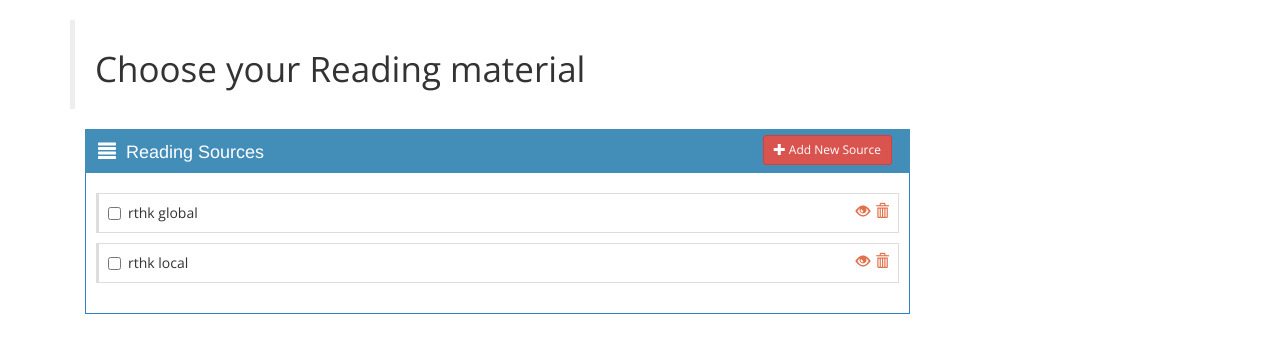
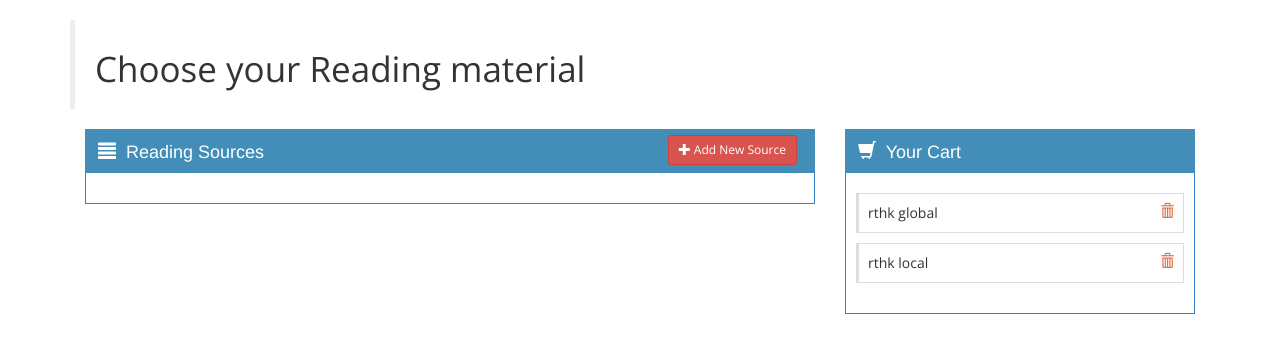
Before and after one commit to koman2019/web-rss-reader, a PHP site: page /main.html in a window 1280 px wide. Shown: the part 54-407 px from the top of the page. Run offline with PHP 8.4, Linux system fonts and the light colour scheme; data comes from the database, SQL or seed files in the repository; data that the repository does not hold is empty.

Commit message:
choose-source-page

```diff
--- a/www/ajax/getSource.php
+++ b/www/ajax/getSource.php
@@ -4,7 +4,9 @@ $status = '%';
 if(isset($_GET['status'])){
 $status = $_GET['status'];
 }
-$query="select sourcename, url from sources order by sourcename";
+$userID = $_GET['uid'];
+$query="select distinct sources.sourcename, sources.url from sources where sources.sourcename not in (select sourcename from users_have_sources where userid=1) order by sourcename ";
+#$query="select sourcename, url from sources, users_have_sources where userid='$userID' order by sourcename";
 $result = $mysqli->query($query) or die($mysqli->error.__LINE__);
 
 $arr = array();
--- /dev/null
+++ b/www/ajax/getSourceFromCart.php
@@ -0,0 +1,22 @@
+<?php
+require_once '../includes/db.php'; // The mysql database connection script
+$status = '%';
+if(isset($_GET['status'])){
+	$status = $_GET['status'];
+}
+if(isset($_GET['uid'])){
+	$userID = $_GET['uid'];
+	$query="select sourcename from users_have_sources where userid='$userID' order by sourcename";
+	$result = $mysqli->query($query) or die($mysqli->error.__LINE__);
+
+	$arr = array();
+	if($result->num_rows > 0) {
+		while($row = $result->fetch_assoc()) {
+			$arr[] = $row;
+		}
+	}
+}
+
+# JSON-encode the response
+echo $json_response = json_encode($arr);
+?>
--- a/www/app/app.js
+++ b/www/app/app.js
@@ -2,24 +2,29 @@
 var app = angular.module('myApp', []);
 
 app.controller('sourcesController', function($scope, $http, $sce) {
+
 	getSource(); // Load all available tasks
+	getSourceFromCart();
+
 	function getSource(){
-		$http.post("ajax/getSource.php").success(function(data){
-			$scope.tasks = data;
-			console.log($scope.tasks)
+		$http.post("ajax/getSource.php?uid=" + 1).success(function(data){
+			$scope.sources = data;
+			console.log($scope.sources)
 			//console.log($scope.tasks[0].url)
 		});
-		//url = 'http://news.google.com/news?ned=us&topic=h&output=rss';
 
-	    //$http.get("ajax/getSourceContent.php?q=Google").success(function(data){
-        //    $scope.body = data;
-        //    console.log(data);
-		//});
+	};
+
+	function getSourceFromCart(){
+		$http.post("ajax/getSourceFromCart.php?uid="+ 1).success(function(data){
+			$scope.sourcesFromCart = data;
+			console.log($scope.sourcesFromCart)
+			//console.log($scope.tasks[0].url)
+		});
 
 
+	};
 
-        //$scope.body = '<div style="width:200px; height:200px; border:1px solid blue;"></div>';
-	};
 	$scope.renderHtml = function (htmlCode) {
 		return $sce.trustAsHtml(htmlCode);
 	};
@@ -46,11 +51,26 @@ app.controller('sourcesController', function($scope, $http, $sce) {
 
 	};
 
-	$scope.toggleStatus = function(item, status, task) {
-	//if(status=='2'){status='0';}else{status='2';}
-	//  $http.post("ajax/updateTask.php?taskID="+item+"&status="+status).success(function(data){
-	//    getTask();
-	//  });
+	$scope.subscrible = function(sourcename) {
+	   $http.post("ajax/subscribeSource.php?uid="+1+"&sourcename="+sourcename).success(function(data){
+	     getSource();
+			$http.post("ajax/getSourceFromCart.php?uid="+ 1).success(function(data){
+			$scope.sourcesFromCart = data;
+			console.log($scope.sourcesFromCart)
+			//console.log($scope.tasks[0].url)
+			});
+
+	   });
+
+	};
+
+	$scope.unsubscrible = function (sourcename) {
+		if(confirm("Are you sure to delete this line?")){
+			$http.post("ajax/unsubscribeSource.php?uid="+ 1 +"&sourcename="+sourcename).success(function(data){
+				getSourceFromCart();
+				getSource();
+			});
+		}
 	};
 
 });
--- a/www/css/taskman.css
+++ b/www/css/taskman.css
@@ -13,15 +13,26 @@ h1{
     font-size: 2.5em;
     font-weight: 500;
 }
-div.task label.checkbox{
+div.sources label.checkbox{
 	border: 1px solid #DDD;
 	border-left-width: 3px;
-	padding: 9px 9px 9px 29px;
+	padding: 9px 9px 9px 9px;
+	background-color: #FFF;
+	margin-top: 5px;
+	position: relative;
+	font-weight: normal;
+}
+
+div.cart label.checkbox{
+	border: 1px solid #DDD;
+	border-left-width: 3px;
+	padding: 9px 9px 9px 9px;
 	background-color: #FFF;
 	margin-top: 10px;
 	position: relative;
 	font-weight: normal;
 }
+
 .header-color-blue {
     background: #438EB9;
     border: 1px solid #438EB9;
--- a/www/main.html
+++ b/www/main.html
@@ -27,10 +27,9 @@
 	<div class="row">
     	<div class="container">
     		<blockquote><h1>Choose your Reading material</h1></blockquote>
-    		<div class="col-sm-9">
+    		<div class="col-sm-12">
     			<div ng-include src="'partials/choose-source.html'"></div>
     		</div>
-
     	</div>
     </div>
     <br>
--- a/www/partials/choose-source.html
+++ b/www/partials/choose-source.html
@@ -1,4 +1,6 @@
-<div class="widget-box" id="recent-box" ng-controller="sourcesController">
+<div class="row" ng-controller="sourcesController">
+<div class="col-sm-8">
+	<div class="widget-box" id="recent-box">
 	<div class="widget-header header-color-blue">
 	<div class="row">
 	<div class="col-sm-6">
@@ -23,16 +25,15 @@
 				</div>
 			</div>
 		</form>
-<div class="task">
-	<label class="checkbox" ng-repeat="task in tasks">
-		<input
-		type="checkbox"
-		ng-click="toggleStatus(task.ID,task.STATUS, task.TASK)"/>
-		<span>{{task.sourcename}}</span>
-		<a ng-click="deleteTask(task.sourcename)" class="pull-right" style="margin-left: 5px;">
-			<i class="glyphicon glyphicon-trash"></i>
+		<div class="sources">
+			<label class="checkbox" ng-repeat="source in sources">
+
+				<a ng-click="subscrible(source.sourcename)" class="pull-left" style="margin-right: 10px;">
+					<i class="glyphicon glyphicon-plus"></i>
 				</a>
-		<a ng-click="previewSource(task.url)" class="pull-right" style="margin-left: 5px;">
+				<span>{{source.sourcename}}</span>
+
+				<a ng-click="previewSource(source.url)" class="pull-right" style="margin-left: 5px;">
 					<i class="glyphicon glyphicon-eye-open"></i>
 				</a>
 			</label>
@@ -42,5 +43,35 @@
 
 
 		</div>
+
 	</div>
 	</div>
+</div>
+
+<div class="col-sm-4">
+<div class="widget-box">
+	<div class="widget-header header-color-blue">
+		<div class="row">
+			<div class="col-sm-12">
+				<h4 class="bigger lighter">
+					<i class="glyphicon glyphicon-shopping-cart"></i>&nbsp;
+					Your Cart
+				</h4>
+			</div>
+		</div>
+	</div>
+	<div class="widget-body">
+		<div class="cart">
+			<label class="checkbox" ng-repeat="sourceFromCart in sourcesFromCart">
+				<span>{{sourceFromCart.sourcename}}</span>
+				<a ng-click="unsubscrible(sourceFromCart.sourcename)" class="pull-right">
+					<i class="glyphicon glyphicon-trash"></i>
+				</a>
+			</label>
+		</div>
+	</div>
+</div>
+
+
+</div>
+</div>
```
Also changed, not shown: www/ajax/subscribeSource.php (added, +15 -0 lines), www/partials/your-source.html (added, +22 -0 lines). Lines whose indentation alone changed are shown as unchanged.
